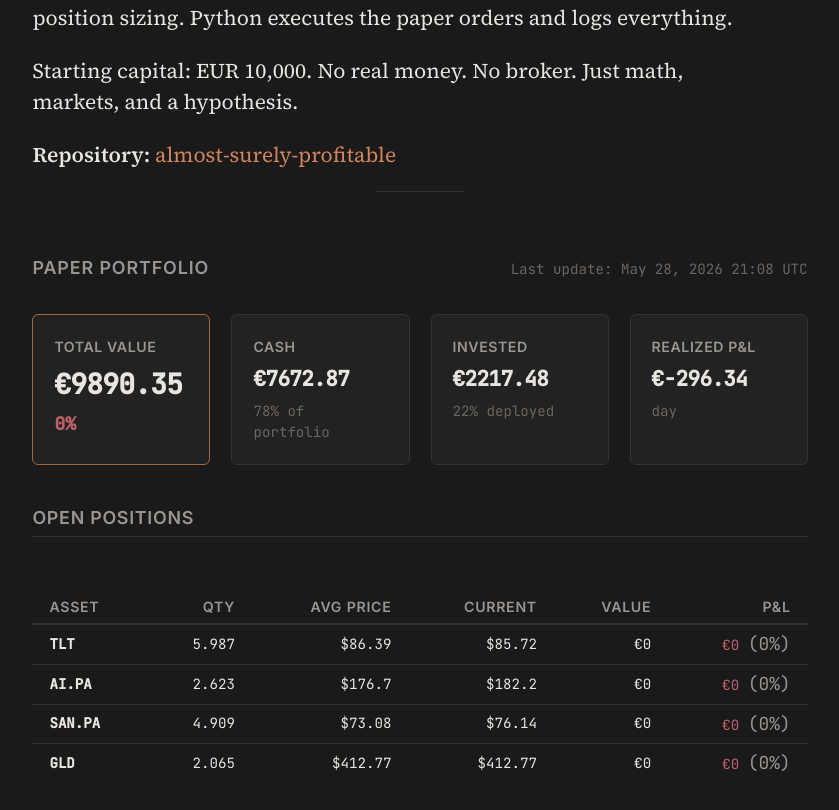
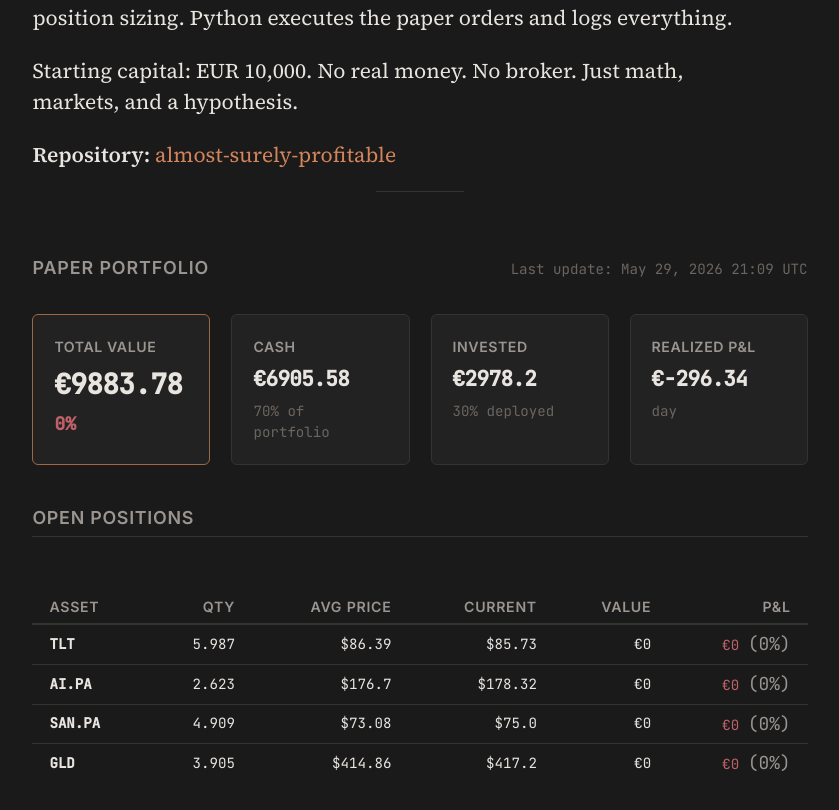
Before and after one commit to Alm0stSurely/alm0stsurely.github.io, a Jekyll site: the page built from trading.md, in a window 1280 px wide and 900 px high, scrolled down 854 px. Shown: the top 810 px of the window, without its empty margins (220-1059 px from the left). Built offline with Jekyll 4.4.1, drawn with Linux system fonts in a browser that asks for light colours.

```diff
--- a/_data/portfolio.json
+++ b/_data/portfolio.json
@@ -1,40 +1,40 @@
 {
-  "cash": 7672.87,
-  "total_value": 9890.35,
+  "cash": 6905.58,
+  "total_value": 9883.78,
   "total_realized_pnl": -296.34,
-  "last_updated": "2026-05-28T21:08:43",
+  "last_updated": "2026-05-29T21:09:07",
   "positions": [
     {
       "ticker": "TLT",
       "quantity": 5.987,
       "avg_price": 86.39,
-      "current_price": 85.72,
-      "unrealized_pnl": -3.98,
-      "unrealized_pnl_pct": -0.77
+      "current_price": 85.73,
+      "unrealized_pnl": -3.92,
+      "unrealized_pnl_pct": -0.76
     },
     {
       "ticker": "AI.PA",
       "quantity": 2.623,
       "avg_price": 176.70,
-      "current_price": 182.20,
-      "unrealized_pnl": 14.43,
-      "unrealized_pnl_pct": 3.11
+      "current_price": 178.32,
+      "unrealized_pnl": 4.25,
+      "unrealized_pnl_pct": 0.92
     },
     {
       "ticker": "SAN.PA",
       "quantity": 4.909,
       "avg_price": 73.08,
-      "current_price": 76.14,
-      "unrealized_pnl": 15.03,
-      "unrealized_pnl_pct": 4.19
+      "current_price": 75.00,
+      "unrealized_pnl": 9.43,
+      "unrealized_pnl_pct": 2.63
     },
     {
       "ticker": "GLD",
-      "quantity": 2.065,
-      "avg_price": 412.77,
-      "current_price": 412.77,
-      "unrealized_pnl": 0.0,
-      "unrealized_pnl_pct": 0.0
+      "quantity": 3.905,
+      "avg_price": 414.86,
+      "current_price": 417.20,
+      "unrealized_pnl": 9.15,
+      "unrealized_pnl_pct": 0.56
     }
   ]
 }
```
Also changed, not shown: _trading_analysis.md (+52 -58 lines).
